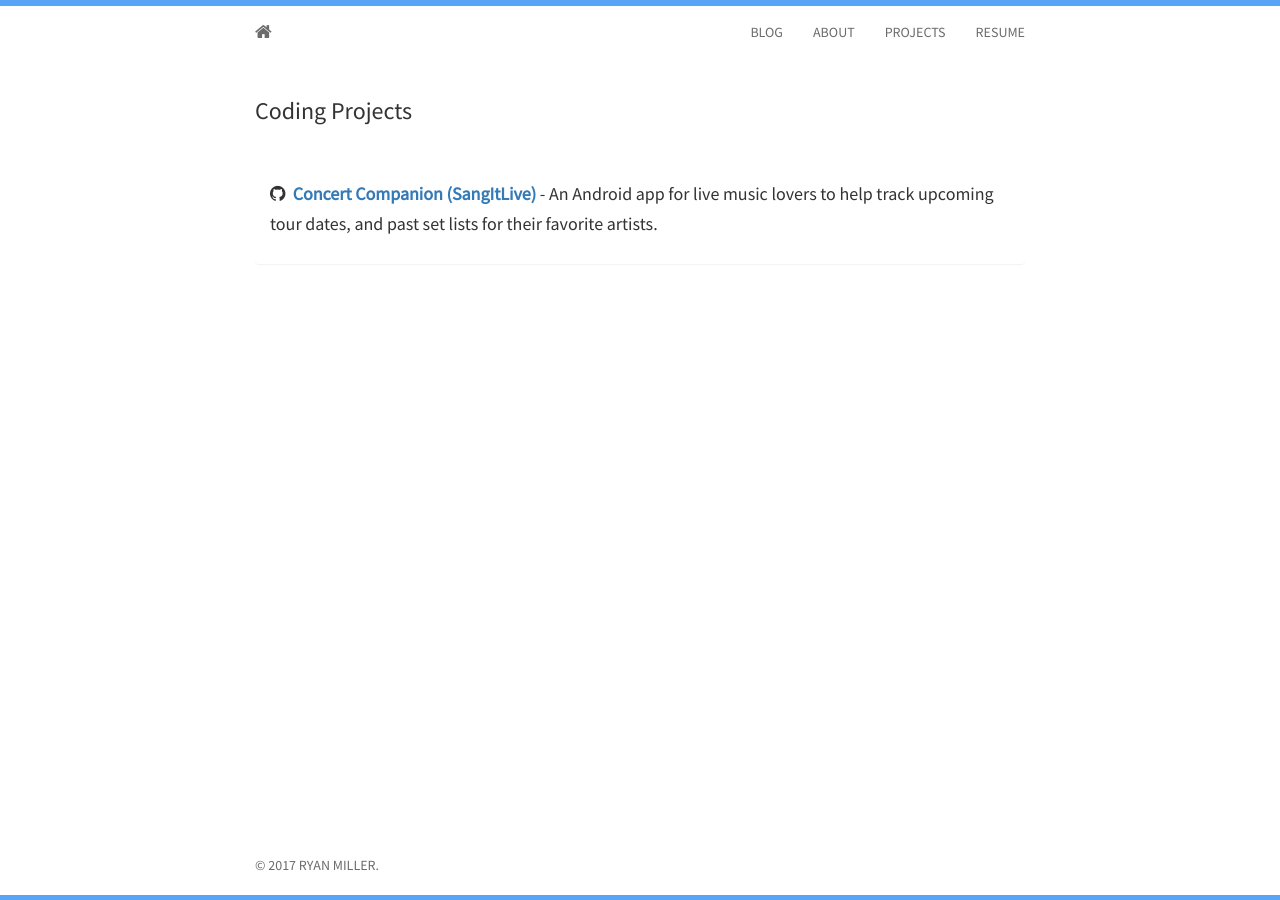
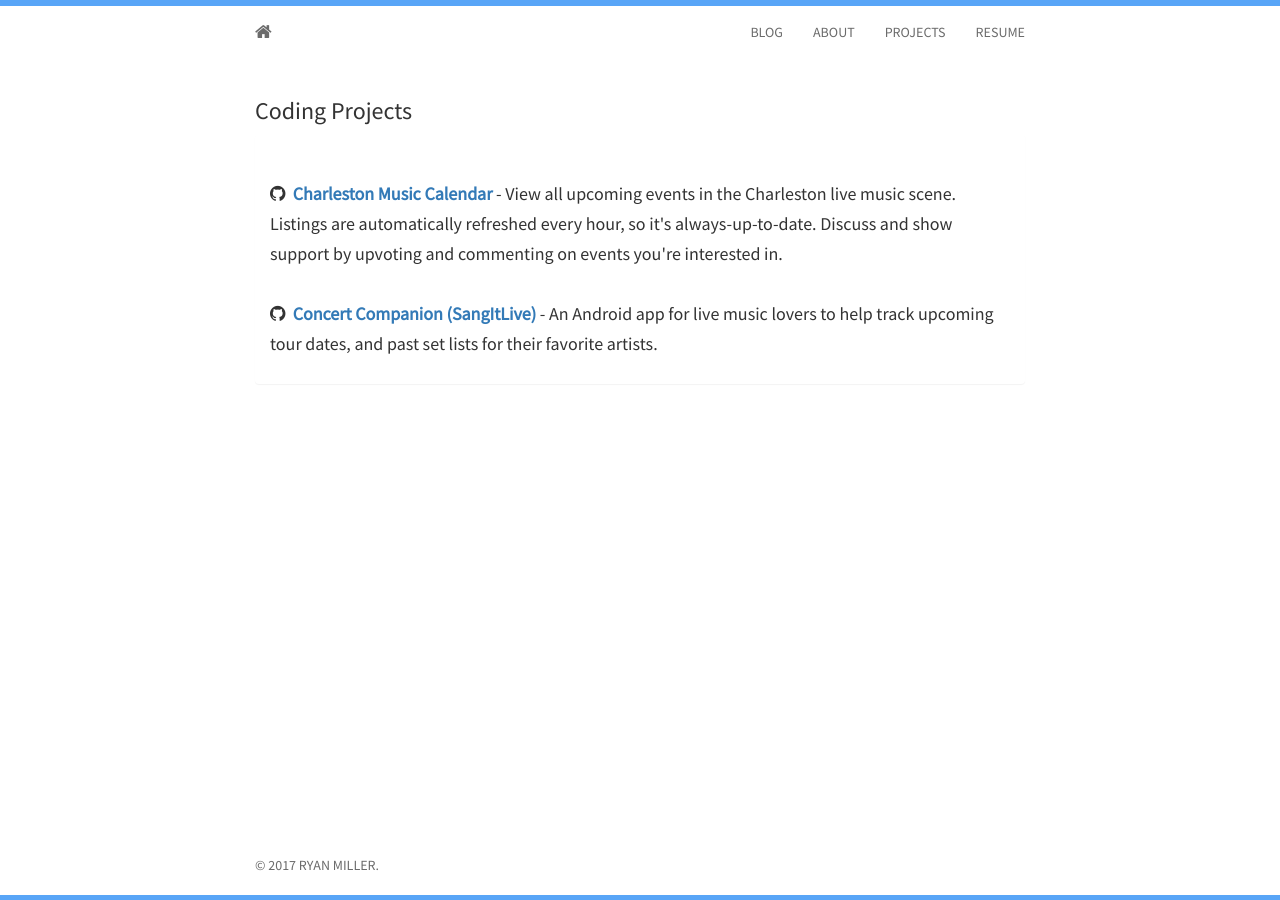
Before and after one commit to TheRyanMiller/theryanmiller.github.io, a Jekyll site: the page built from projects.html, in a window 1280 px wide. Built offline with Jekyll 4.4.1, drawn with Linux system fonts in a browser that asks for light colours; nearby versions of some CDN libraries; Markdown is read by kramdown in place of the engine named in the settings.

Commit message:
Charleston Music Calendar blog post

```diff
--- a/_config.yml
+++ b/_config.yml
@@ -1,6 +1,6 @@
 # top level stuff you probably don't need to touch
 highlighter: pygments
-markdown: rdiscount
+markdown: kramdown
 extensions: [smart]
 permalink: /:title.html
 _yaml_mode: loose
@@ -9,6 +9,7 @@ _markdown_parser: parsedown
 #paginate: 5
 port: 3000
 safe: true
+
 
 
 # edit here to achieve your personal greatness
--- a/_includes/projects.html
+++ b/_includes/projects.html
@@ -3,10 +3,18 @@
   <h3>Coding Projects</h3>
   <div class="panel panel-default">
     <div class="panel-body">
-		<h4>
-			<i class="fa fa-github"></i>&nbsp;&nbsp;<strong><a href="https://theryanmiller.github.io/SangItLive">Concert Companion (SangItLive)</a></strong>
-			- An Android app for live music lovers to help track upcoming tour dates, and past set lists for their favorite artists.
-		</h4>
+    <h4>
+      <a id="nostyle" class="nostyle" href="https://github.com/TheRyanMiller/CharlestonLiveMusicCalendar">
+      <i class="fa fa-github" ></i></a>&nbsp;&nbsp;<strong><a href="https://chs-music.com">Charleston Music Calendar</a></strong>
+      - View all upcoming events in the Charleston live music scene. Listings are automatically refreshed every hour, so it's always-up-to-date.
+      Discuss and show support by upvoting and commenting on events you're interested in.
+    </h4>
+    <h4>
+      <a id="nostyle" class="nostyle" href="https://theryanmiller.github.io/SangItLive">
+      <i class="fa fa-github"></i></a>&nbsp;&nbsp;<strong><a href="https://theryanmiller.github.io/SangItLive">Concert Companion (SangItLive)</a></strong>
+      - An Android app for live music lovers to help track upcoming tour dates, and past set lists for their favorite artists.
+    </h4>
+
     </div>
   </div>
 </div>
--- a/static/css/main.css
+++ b/static/css/main.css
@@ -22,7 +22,16 @@ body {
 
 /* Navbar
 -------------------------------------------------- */
+a.nostyle:link {
+  text-decoration: inherit;
+  color: inherit;
+}
 
+a.nostyle:visited {
+  text-decoration: inherit;
+  color: inherit;
+  cursor: auto;
+}
 .navbar-static-top {
   margin-bottom: 10px;
 }
```
Also changed, not shown: _posts/2019-11-08-building-a-live-music-calendar.md (added, +24 -0 lines).
